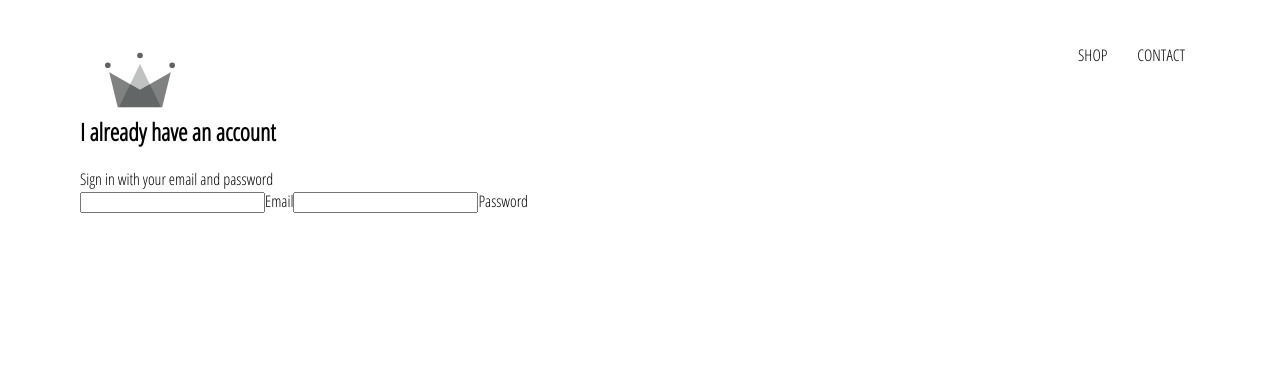
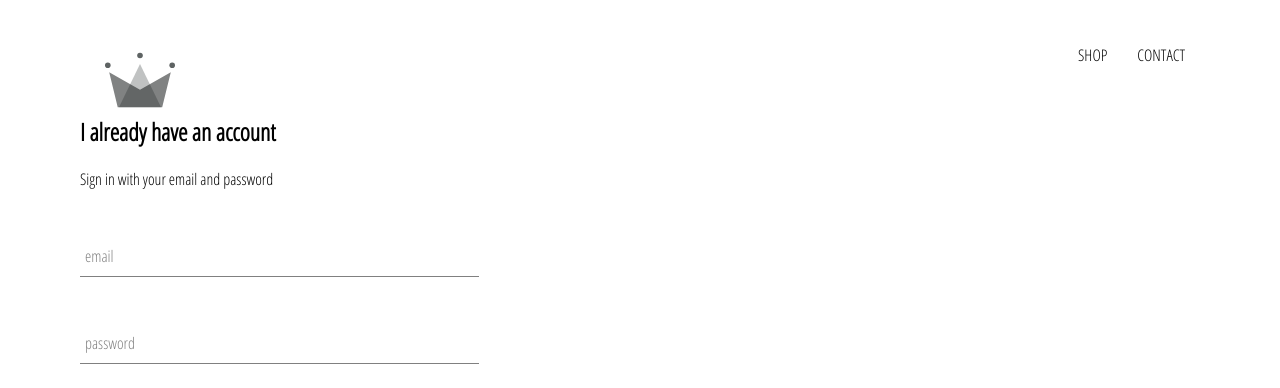
Before and after one commit to Hiro6634/crwn-clothing, a React (Create React App) app: page /signin in a window 1280 px wide. Shown: the top 388 px of the page. Built offline with nearby package versions, Linux system fonts and the light colour scheme.

Commit message:
88. Form Input Component

```diff
--- /dev/null
+++ b/src/components/form-input/form-input.component.jsx
@@ -0,0 +1,22 @@
+import React from "react";
+
+import './form-input.styles.scss';
+
+const FormInput = ({handleChange, label, ...otherProps}) => (
+    <div className='group'>
+        <input className='form-input' onChange={handleChange} {...otherProps}/>
+        {
+            label ? (
+                <label
+                    className={`${
+                        otherProps.value.length ? 'shrink' : ''
+                    } form-input-label } `}
+                >
+                    {label}
+                </label>
+            ) : null
+        }
+    </div>
+);
+
+export default FormInput;
--- /dev/null
+++ b/src/components/form-input/form-input.styles.scss
@@ -0,0 +1,54 @@
+$sub-color: grey;
+$main-color: black;
+
+@mixin shrinkLabel {
+  top: -14px;
+  font-size: 12px;
+  color: $main-color;
+}
+
+.group {
+  position: relative;
+  margin: 45px 0;
+
+  .form-input {
+    background: none;
+    background-color: white;
+    color: $sub-color;
+    font-size: 18px;
+    padding: 10px 10px 10px 5px;
+    display: block;
+    width: 100%;
+    border: none;
+    border-radius: 0;
+    border-bottom: 1px solid $sub-color;
+    margin: 25px 0;
+
+    &:focus {
+      outline: none;
+    }
+
+    &:focus ~ .form-input-label {
+      @include shrinkLabel();
+    }
+  }
+
+  input[type='password'] {
+    letter-spacing: 0.3em;
+  }
+
+  .form-input-label {
+    color: $sub-color;
+    font-size: 16px;
+    font-weight: normal;
+    position: absolute;
+    pointer-events: none;
+    left: 5px;
+    top: 10px;
+    transition: 300ms ease all;
+
+    &.shrink {
+      @include shrinkLabel();
+    }
+  }
+}
--- a/src/components/sign-in/sign-in.component.jsx
+++ b/src/components/sign-in/sign-in.component.jsx
@@ -1,6 +1,8 @@
 import React from "react";
 
 import './sign-in.styles.scss';
+
+import FormInput from "../form-input/form-input.component";
 
 class SignIn extends React.Component {
     constructor(props){
@@ -29,20 +31,20 @@
                 <h2>I already have an account</h2>
                 <span>Sign in with your email and password</span>
                 <form onSubmit={this.handleSubmit}>
-                    <input
+                    <FormInput
                         name="email"
                         type="email"
-                        onChange={this.handleChange}
+                        handleChange={this.handleChange}
                         value={this.state.email}
+                        label= 'email'
                         required />
-                    <label>Email</label>
-                    <input
+                    <FormInput
                         name="password"
                         type="password"
-                        onChange={this.handleChange}
+                        handleChange={this.handleChange}
                         value={this.state.password}
+                        label= 'password'
                         required />
-                    <label>Password</label>
                     <inout type="submit" value='Submit Form' />
                 </form>
             </div>
--- a/src/components/sign-in/sign-in.styles.scss
+++ b/src/components/sign-in/sign-in.styles.scss
@@ -0,0 +1,3 @@
+.sign-in {
+    width: 30vw;
+}
```
